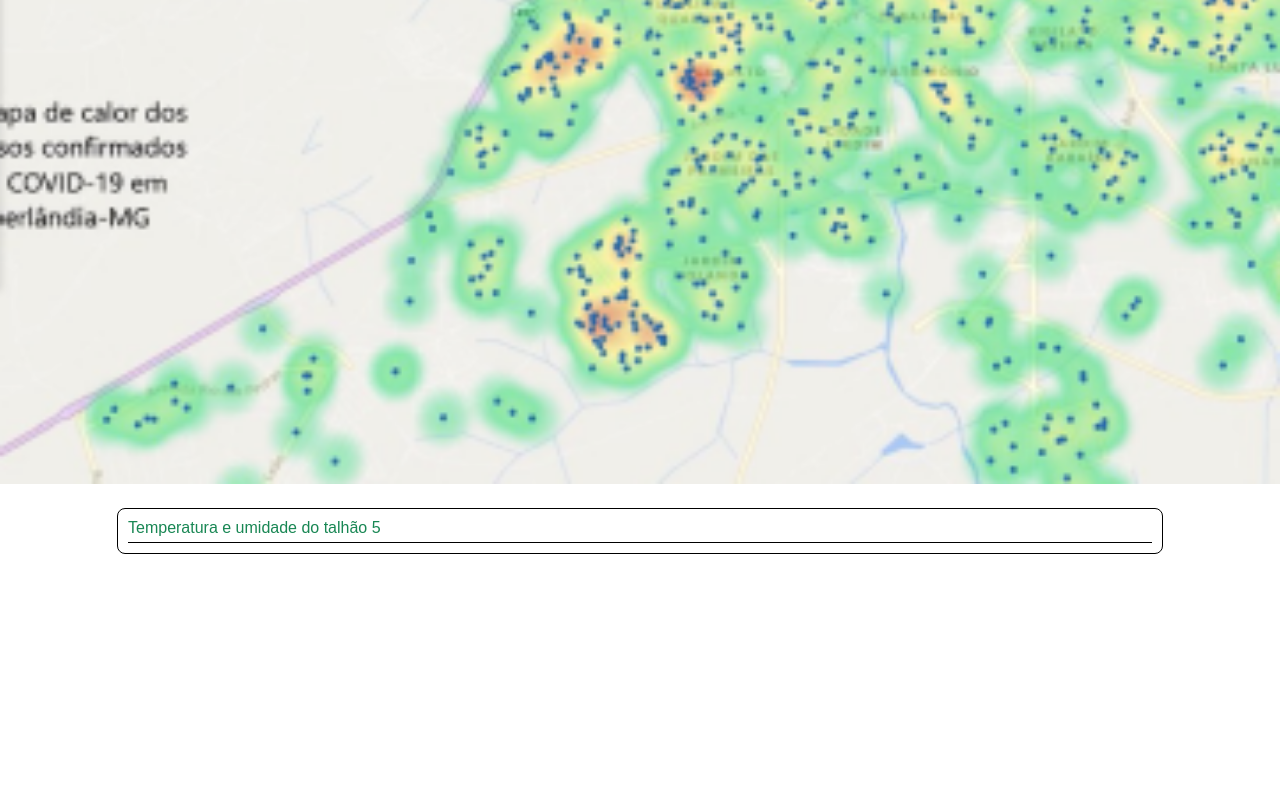
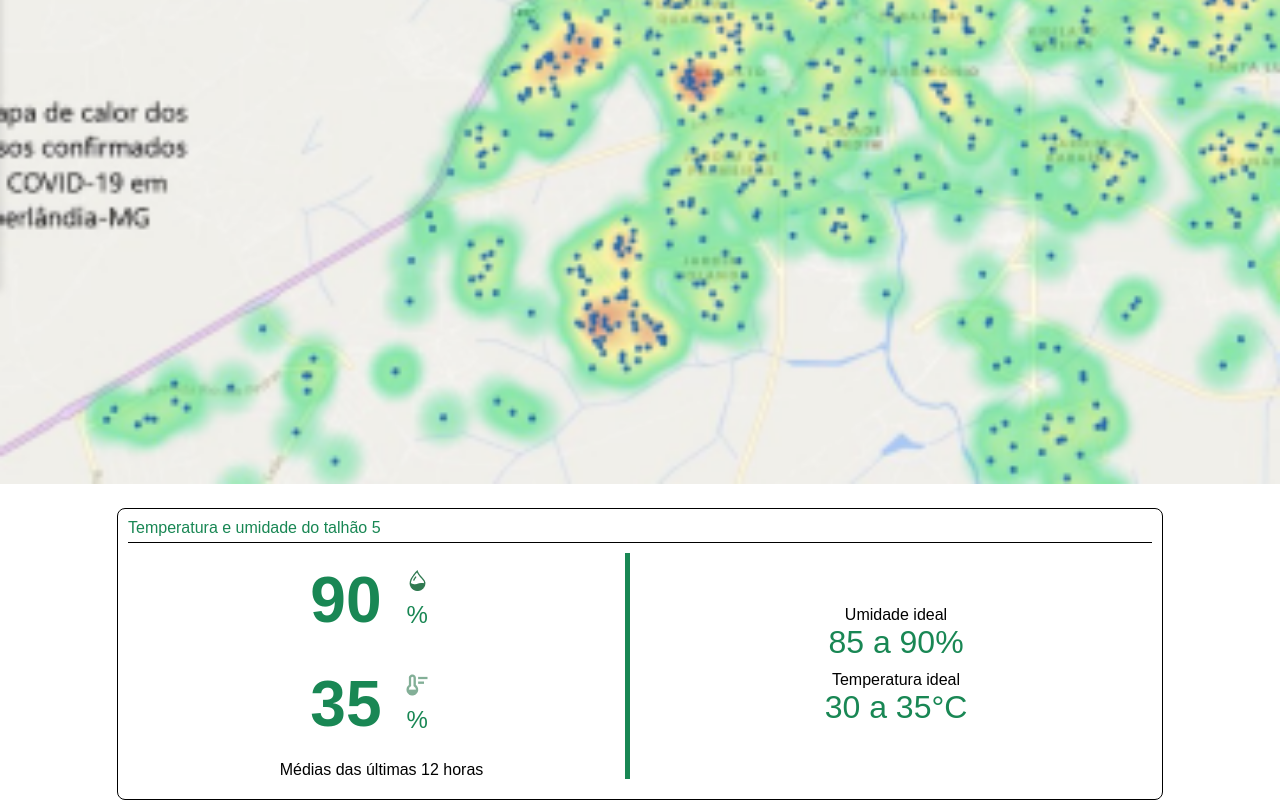
Before and after one commit to brenomarq/space-farm, a plain HTML site: page umidade.html in a window 1280 px wide. Shown: the part 569-1369 px from the top of the page. Before the commit the page ends 1123 px from the top, so only its background shows below. Drawn offline with Linux system fonts and the light colour scheme.

Commit message:
:sparkles: feat: tela de umidade implementada

```diff
--- a/css/style.css
+++ b/css/style.css
@@ -202,9 +202,49 @@ button {
   grid-template-columns: 1fr 1fr;
 }
 
+.temp-info {
+  border-right: 5px solid #198754;
+}
+
 .temp-info,
 .umid-info {
+  margin: 10px;
   display: flex;
+  flex-direction: column;
   justify-content: center;
   align-items: center;
+  gap: 10px;
 }
+
+.info {
+  display: grid;
+  grid-template-columns: 1fr 1fr;
+  padding: 10px;
+}
+
+.info-details {
+  display: flex;
+  flex-direction: column;
+  justify-content: center;
+  align-items: center;
+  color: var(--primary-color);
+  font-size: 1.5rem;
+  gap: 10px;
+}
+
+.info > p {
+  font-size: 4rem;
+  font-weight: bolder;
+  color: var(--primary-color);
+}
+
+.text-info {
+  display: flex;
+  flex-direction: column;
+  align-items: center;
+}
+
+.lower-text {
+  font-size: 2rem;
+  color: var(--primary-color);
+}
--- a/umidade.html
+++ b/umidade.html
@@ -76,8 +76,36 @@
         <div class="temp-card">
           <div class="title">Temperatura e umidade do talhão 5</div>
           <div class="data-info">
-            <div class="temp-info"></div>
-            <div class="umid-info"></div>
+            <div class="temp-info">
+              <div class="info">
+                <p>90</p>
+                <div class="info-details">
+                  <img src="./assets/drop.png" alt="ícone de gota" />
+                  <p>%</p>
+                </div>
+              </div>
+              <div class="info">
+                <p>35</p>
+                <div class="info-details">
+                  <img
+                    src="./assets/Temperature.png"
+                    alt="ícone de termômetro"
+                  />
+                  <p>%</p>
+                </div>
+              </div>
+              <p>Médias das últimas 12 horas</p>
+            </div>
+            <div class="umid-info">
+              <div class="text-info">
+                <p class="upper-text">Umidade ideal</p>
+                <p class="lower-text">85 a 90%</p>
+              </div>
+              <div class="text-info">
+                <p class="upper-text">Temperatura ideal</p>
+                <p class="lower-text">30 a 35&deg;C</p>
+              </div>
+            </div>
           </div>
         </div>
       </div>
```
Also changed, not shown: assets/Temperature.png (added), assets/drop.png (added).
